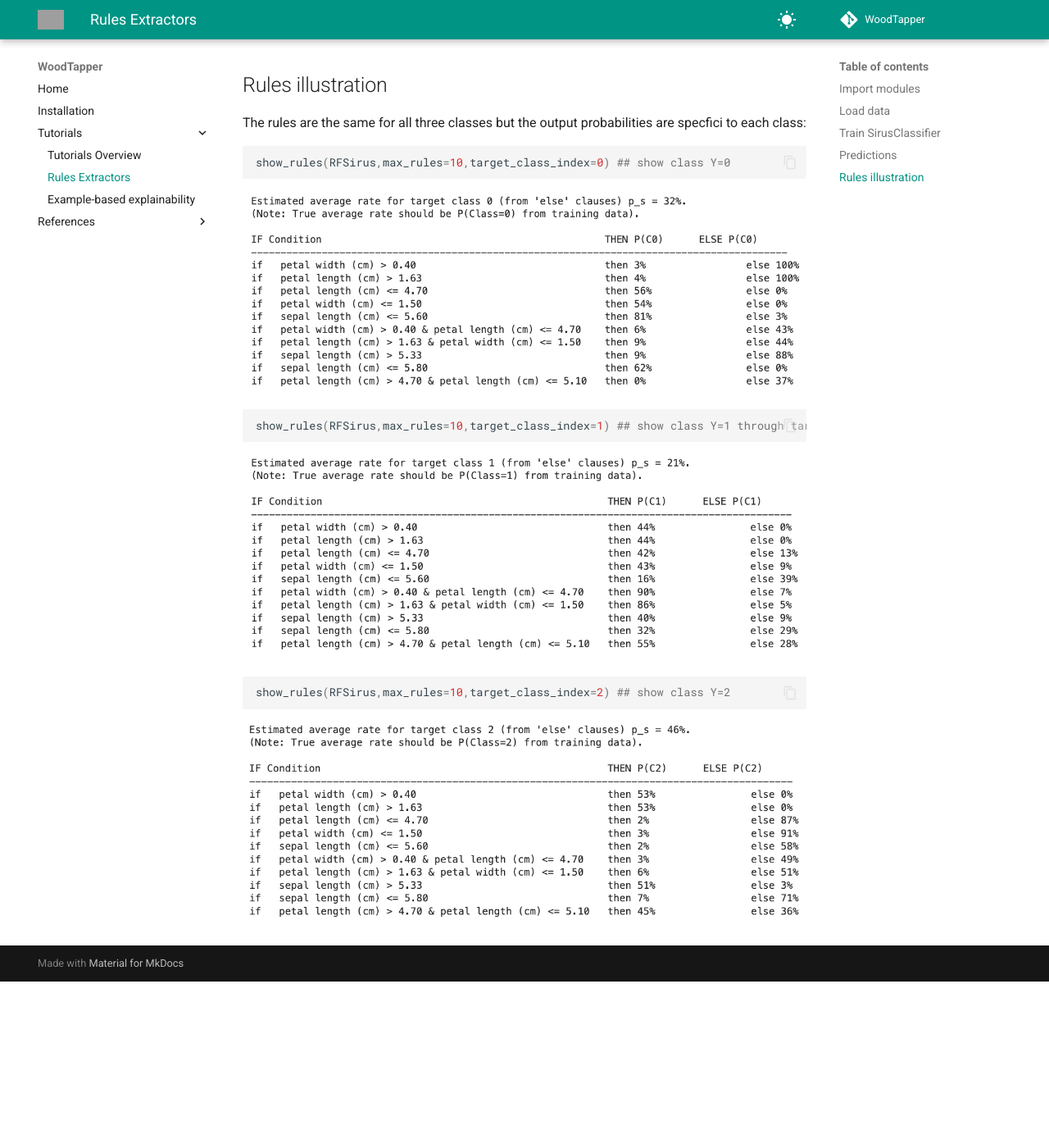
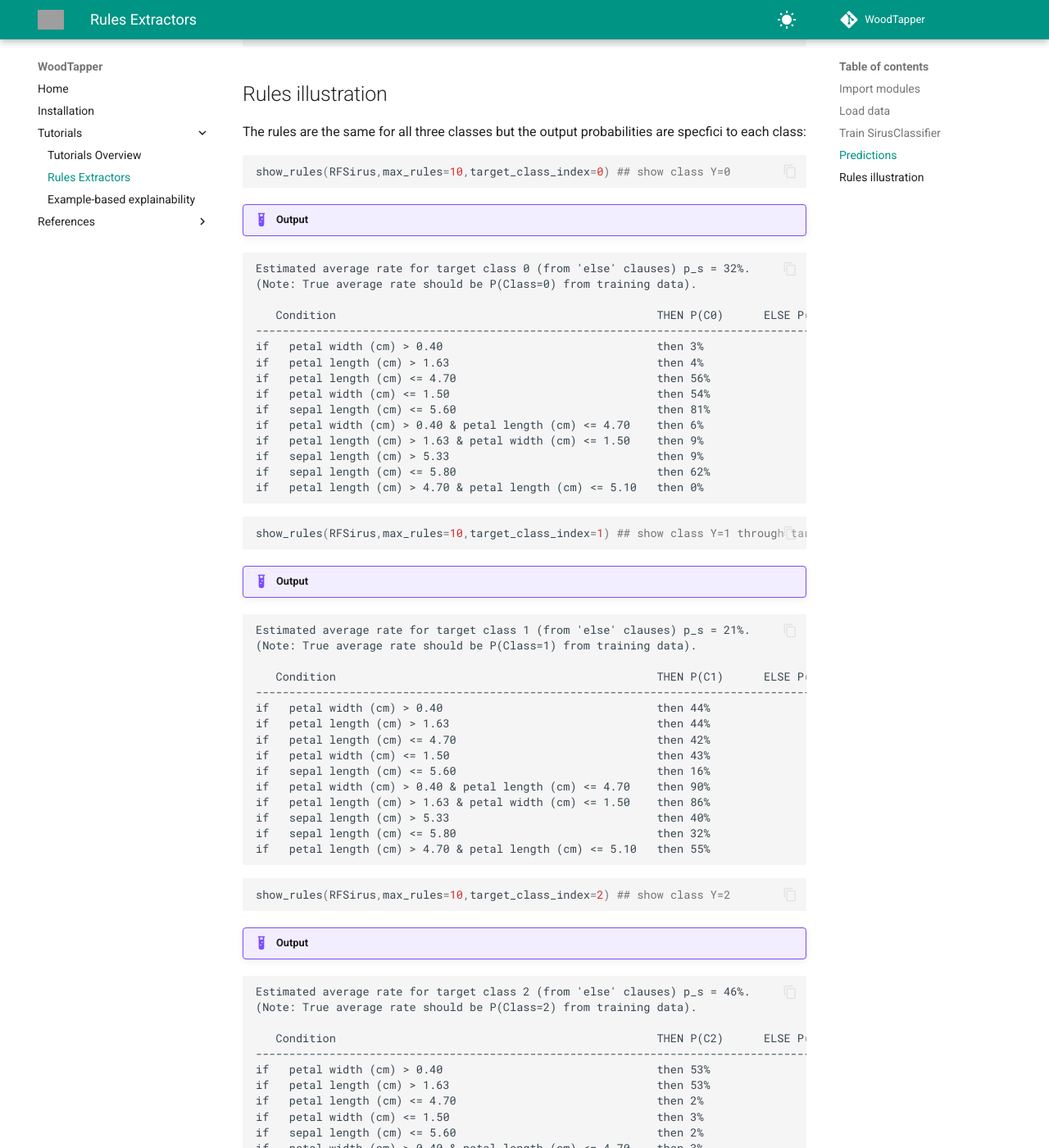
Before and after one commit to artefactory/woodtapper, an MkDocs documentation site: the page built from docs/1_tutorials.md, in a window 1280 px wide and 1400 px high, scrolled down 1296 px. Shown: the whole window at 82% size. Built offline with MkDocs 1.6.1 and Material for MkDocs 9.7.7, drawn with Linux system fonts in a browser that asks for light colours; comment, search, counter and statistics services are not loaded; before the commit the page ends 2493 px from its top, so only the background shows below that; some of the changed text lies outside the part shown; grey boxes are pictures that could not be loaded.

Commit message:
feat: add notebook outputs sign

````diff
--- a/docs/1_tutorials.md
+++ b/docs/1_tutorials.md
@@ -40,7 +40,17 @@ print('PR AUC :', average_precision_score(y_test, y_pred_proba_sirus))
 print('ROC AUC :', roc_auc_score(y_test, y_pred_proba_sirus,average='micro',multi_class='ovr'))
 print('Accuracy :', accuracy_score(y_test, y_pred_sirus))
 ```
-![](images/metrics-rules-extractors.png)
+!!! example "Output"
+```text
+Computing stability criterion...
+*****
+ Stability criterion value: 0.13944847904899865
+*****
+PR AUC : 0.9562649424878528
+ROC AUC : 0.9688365650969529
+Accuracy : 0.8421052631578947
+Fitting time =  1.2483680248260498 s
+```
 
 ## Rules illustration
 The rules are the same for all three classes but the output probabilities are specfici to each class:
@@ -48,14 +58,66 @@ The rules are the same for all three classes but the output probabilities are sp
 ```python
 show_rules(RFSirus,max_rules=10,target_class_index=0) ## show class Y=0
 ```
-![](images/rules-extracted-0.png)
+!!! example "Output"
+```text
+Estimated average rate for target class 0 (from 'else' clauses) p_s = 32%.
+(Note: True average rate should be P(Class=0) from training data).
+
+   Condition                                                THEN P(C0)      ELSE P(C0)
+-------------------------------------------------------------------------------------------
+if   petal width (cm) > 0.40                                then 3%                 else 100%
+if   petal length (cm) > 1.63                               then 4%                 else 100%
+if   petal length (cm) <= 4.70                              then 56%                else 0%
+if   petal width (cm) <= 1.50                               then 54%                else 0%
+if   sepal length (cm) <= 5.60                              then 81%                else 3%
+if   petal width (cm) > 0.40 & petal length (cm) <= 4.70    then 6%                 else 43%
+if   petal length (cm) > 1.63 & petal width (cm) <= 1.50    then 9%                 else 44%
+if   sepal length (cm) > 5.33                               then 9%                 else 88%
+if   sepal length (cm) <= 5.80                              then 62%                else 0%
+if   petal length (cm) > 4.70 & petal length (cm) <= 5.10   then 0%                 else 37%
+```
 
 ```python
 show_rules(RFSirus,max_rules=10,target_class_index=1) ## show class Y=1 through target_class_index=1 argument
 ```
-![](images/rules-extracted-1.png)
+!!! example "Output"
+```text
+Estimated average rate for target class 1 (from 'else' clauses) p_s = 21%.
+(Note: True average rate should be P(Class=1) from training data).
+
+   Condition                                                THEN P(C1)      ELSE P(C1)
+-------------------------------------------------------------------------------------------
+if   petal width (cm) > 0.40                                then 44%                else 0%
+if   petal length (cm) > 1.63                               then 44%                else 0%
+if   petal length (cm) <= 4.70                              then 42%                else 13%
+if   petal width (cm) <= 1.50                               then 43%                else 9%
+if   sepal length (cm) <= 5.60                              then 16%                else 39%
+if   petal width (cm) > 0.40 & petal length (cm) <= 4.70    then 90%                else 7%
+if   petal length (cm) > 1.63 & petal width (cm) <= 1.50    then 86%                else 5%
+if   sepal length (cm) > 5.33                               then 40%                else 9%
+if   sepal length (cm) <= 5.80                              then 32%                else 29%
+if   petal length (cm) > 4.70 & petal length (cm) <= 5.10   then 55%                else 28%
+```
 
 ```python
 show_rules(RFSirus,max_rules=10,target_class_index=2) ## show class Y=2
 ```
-![](images/rules-extracted-2.png)
+
+!!! example "Output"
+```text
+Estimated average rate for target class 2 (from 'else' clauses) p_s = 46%.
+(Note: True average rate should be P(Class=2) from training data).
+
+   Condition                                                THEN P(C2)      ELSE P(C2)
+-------------------------------------------------------------------------------------------
+if   petal width (cm) > 0.40                                then 53%                else 0%
+if   petal length (cm) > 1.63                               then 53%                else 0%
+if   petal length (cm) <= 4.70                              then 2%                 else 87%
+if   petal width (cm) <= 1.50                               then 3%                 else 91%
+if   sepal length (cm) <= 5.60                              then 2%                 else 58%
+if   petal width (cm) > 0.40 & petal length (cm) <= 4.70    then 3%                 else 49%
+if   petal length (cm) > 1.63 & petal width (cm) <= 1.50    then 6%                 else 51%
+if   sepal length (cm) > 5.33                               then 51%                else 3%
+if   sepal length (cm) <= 5.80                              then 7%                 else 71%
+if   petal length (cm) > 4.70 & petal length (cm) <= 5.10   then 45%                else 36%
+```
````
Also changed, not shown: docs/2_tutorials_example_exp.md (+17 -2 lines).
